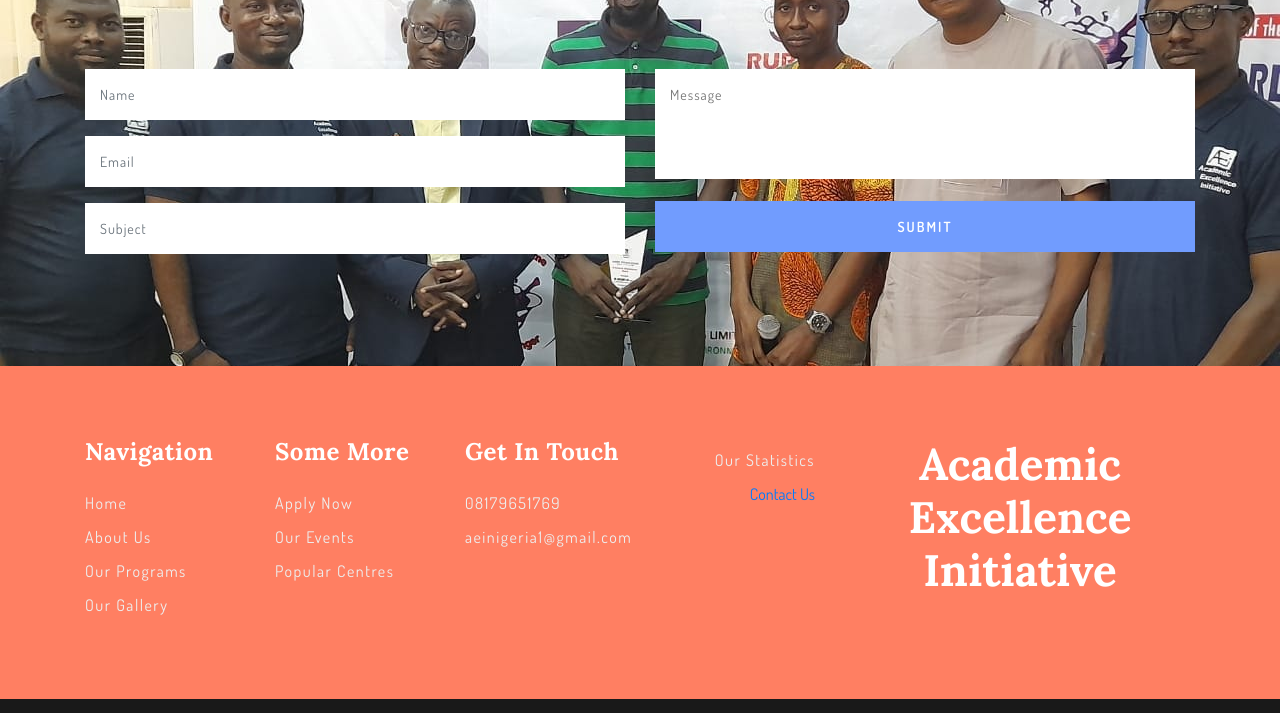
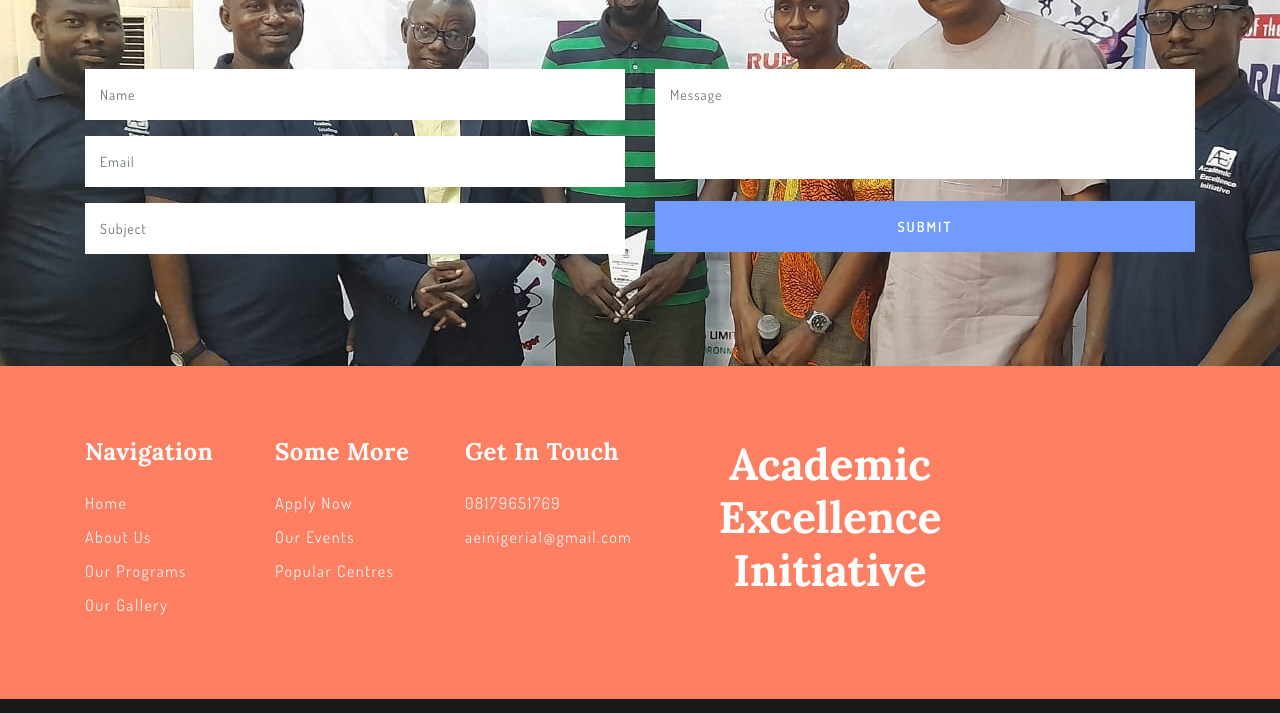
Before and after one commit to abideen305/AEI, a plain HTML site: page index.html in a window 1280 px wide. Shown: the part 6966-7679 px from the top of the page. Drawn offline with Linux system fonts and the light colour scheme; files whose address does not match are found by name.

Commit message:
all information added

```diff
--- a/index.html
+++ b/index.html
@@ -801,22 +801,7 @@ Epe Junior Grammar School and I.H Compendious College  both emerged first for th
                         </li>
                     </ul>
                 </div>
-                <div class="col-lg-2 col-6 footer-grid text-lg-right">
-                    <ul class="list-unstyled">
-                        <li>
-                            <a href="#stats">Our Statistics</a>
-                        </li>
-                        <!-- <li>
-                            <a href="login.html">Login</a>
-                        </li>
-                        <li>
-                            <a href="register.html">Register</a>
-                        </li>
-                        <li> -->
-                            <a href="#contact">Contact Us</a>
-                        </li>
-                    </ul>
-                </div>
+
                 <div class="col-lg-4 footer-grid mt-lg-0 mt-4">
                     <div class="footer-logo">
                         <h2 class="text-lg-center text-center">
```
